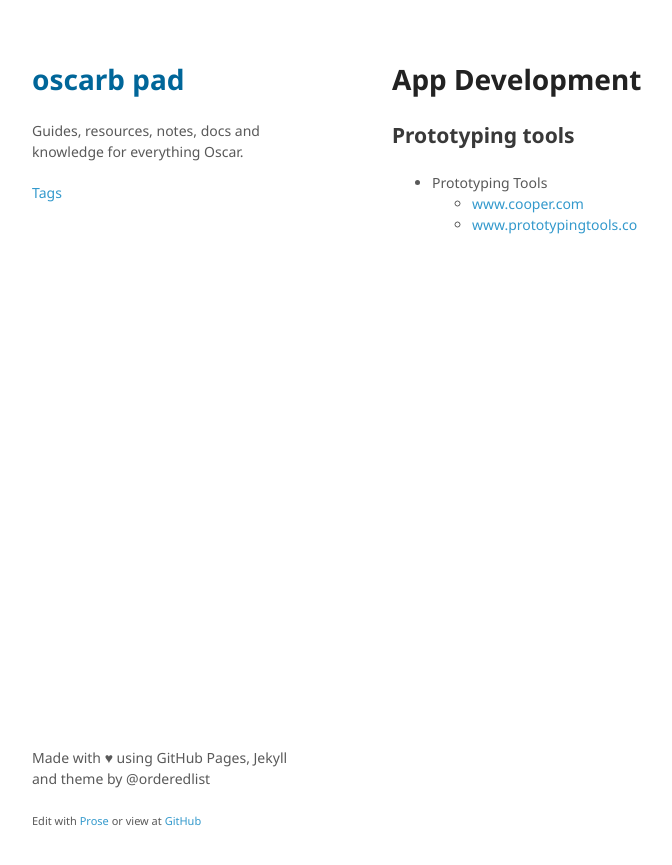
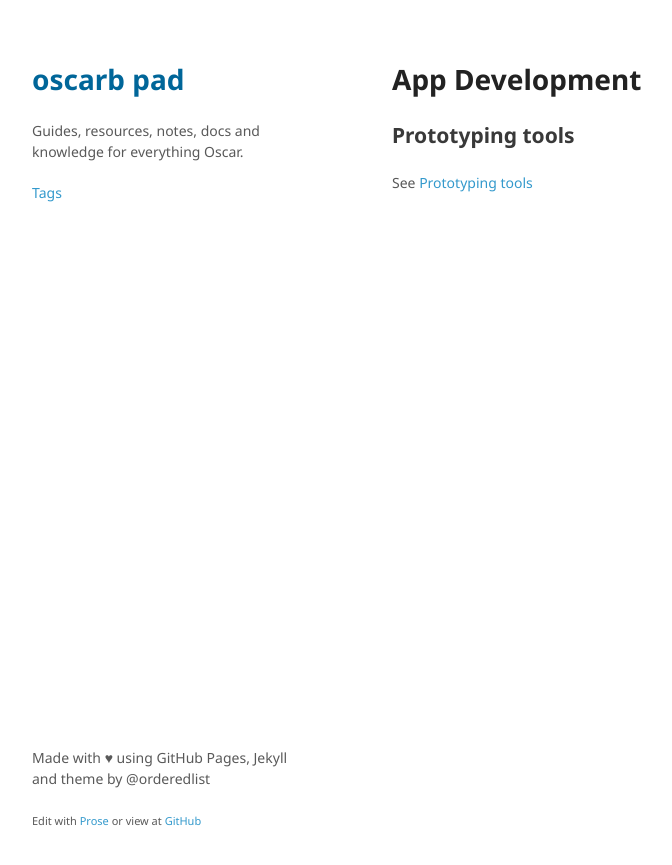
Before and after one commit to oscarb/pad, a Jekyll site: the page built from _docs/app-development.md, in a window 1280 px wide. Shown: the top 865 px of the page, without its empty margins (128-800 px from the left). Built offline with Jekyll 4.4.1, drawn with Linux system fonts in a browser that asks for light colours; some web fonts are replaced.

Commit message:
Update app-development.md

```diff
--- a/_docs/app-development.md
+++ b/_docs/app-development.md
@@ -11,6 +11,4 @@ published: true
 
 ## Prototyping tools
 
-* Prototyping Tools
-	* [www.cooper.com](http://www.cooper.com/prototyping-tools)
-	* [www.prototypingtools.co](http://www.prototypingtools.co/)
+See [Prototyping tools](/protoyping)
```
